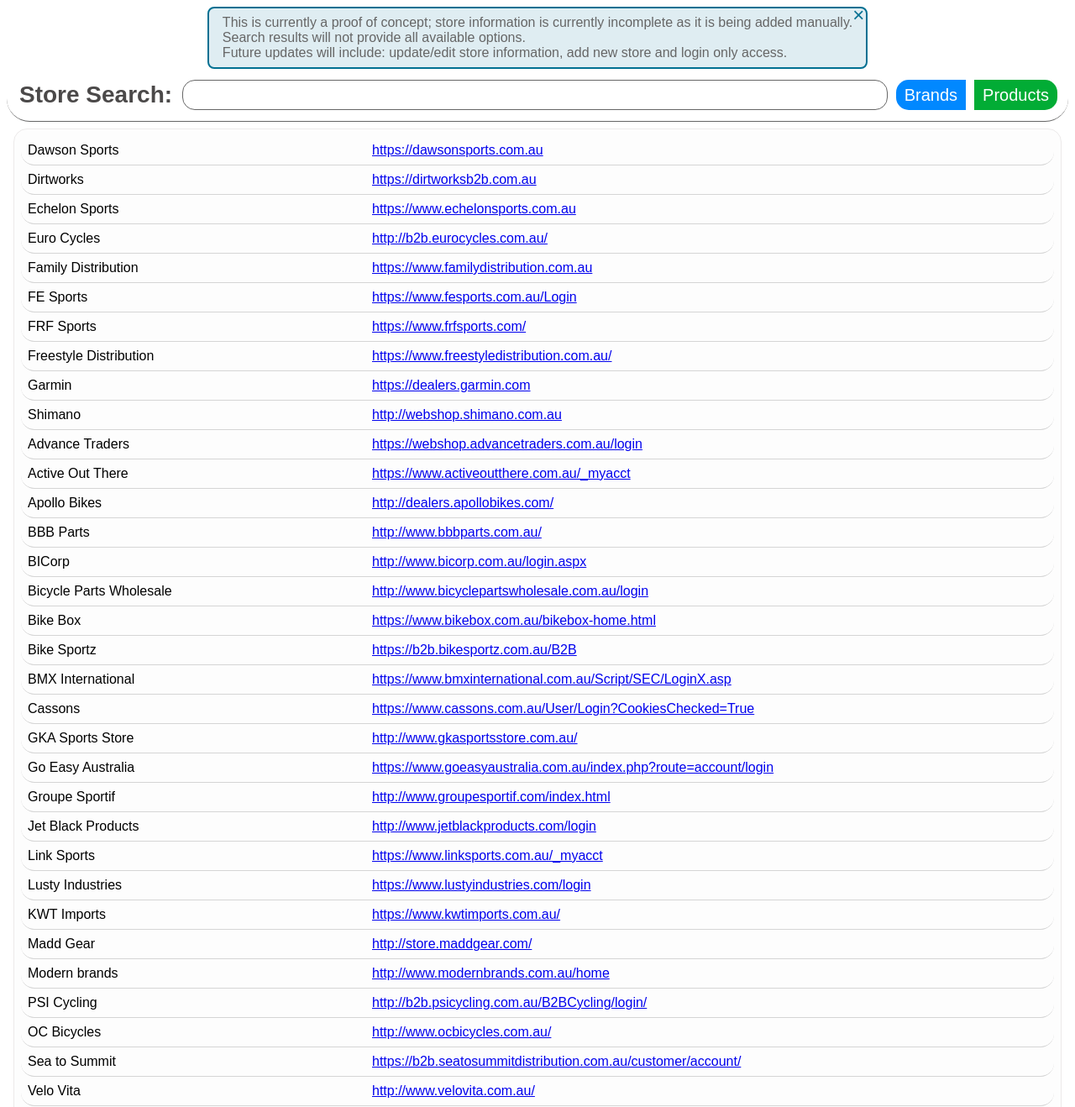
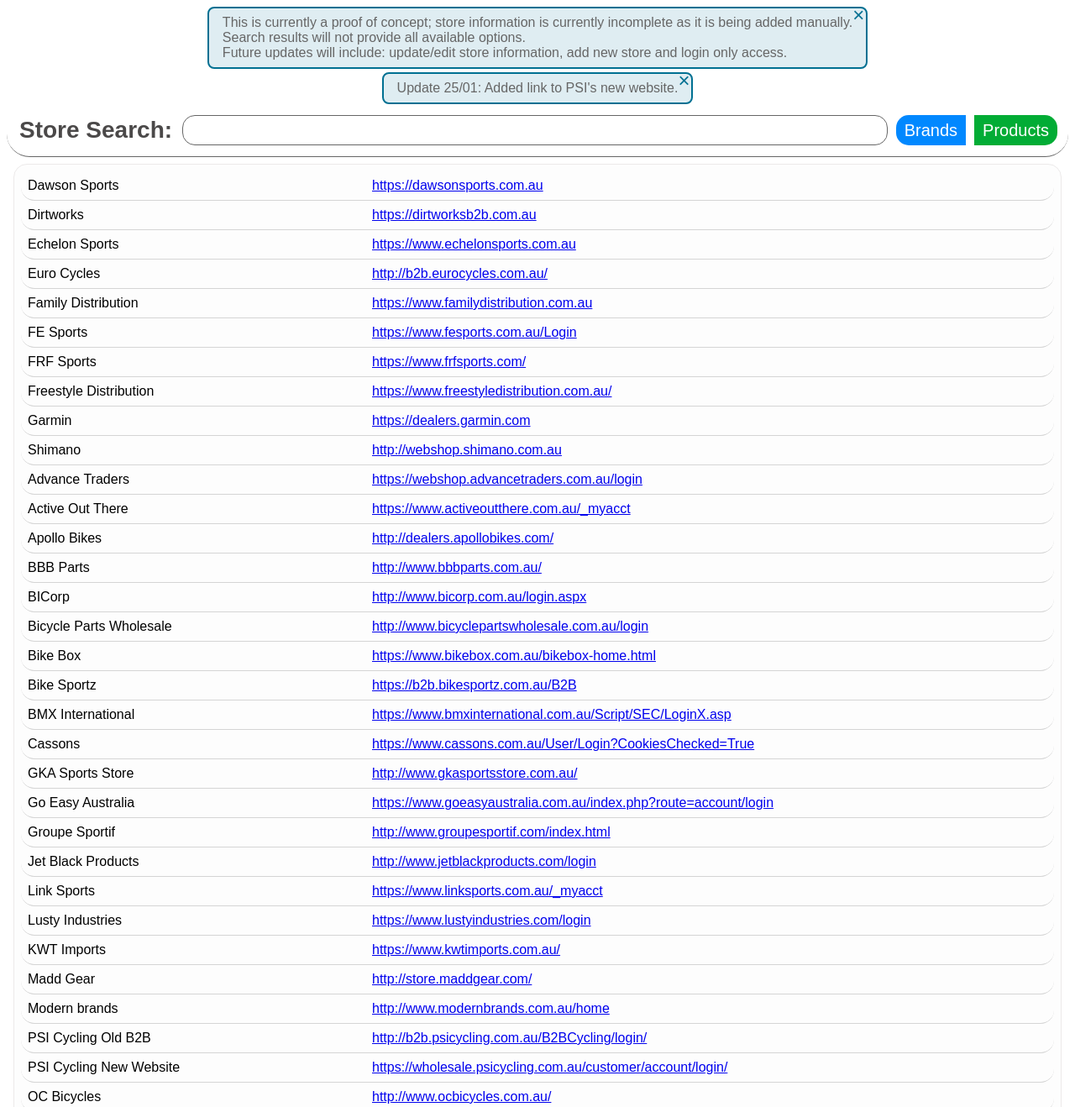
Before and after one commit to auxcodes/store-brand-reference, a plain HTML site: page index.html in a window 1280 px wide. Shown: the top 1318 px of the page at 84% size. Drawn offline with Linux system fonts and the light colour scheme.

Commit message:
Add PSI' new b2b site

```diff
--- a/assets/store-data.json
+++ b/assets/store-data.json
@@ -86,8 +86,8 @@
     {
         "storeName": "BICorp",
         "storeURL": "http://www.bicorp.com.au/login.aspx",
-        "brands": "Acentia, Azur, BC, Bellwether, Beto, Blastoff, Cygo, Exustar, Ezi Grip, Freedom, Jagwire, Jansport, KMC, Krush, Licensed, Lizard Skins, M2O, Michelin, Mirrycle, Never Flat, On Guard, Orange Seal, Oury, Pacific, Pacific Kidz Bitz, Profile Design, Proline, Quad Lock, Recoil, Rock N Roll, Ryder, Shogun, SKLZ, Sunrace, Super B, Superstand, Tannus, Tektro, Tioga, Torker, Trail Gator, Triad, True Blue, Urban Iki, Vulcan",
-        "parts": "clothing, grips, cables, chains, cleaning, bar tape, tyres, tires, sealant, rim tape, cranks, crankset, bmx, lube, chain lube, tools, brakes, inserts,"
+        "brands": "Acentia, Azur, BC, Bellwether, Beto, Blastoff, Cygo, Exustar, Ezi Grip, Freedom, Jagwire, Jansport, KMC, Krush, Licensed, Lizard Skins, M2O, Michelin, Mirrycle, Never Flat, On Guard, Orange Seal, Oury, Pacific, Pacific Kidz Bitz, Pedal, Profile Design, Proline, Quad Lock, Recoil, Rock N Roll, Ryder, Shogun, SKLZ, Sunrace, Super B, Superstand, Tannus, Tektro, Tioga, Torker, Trail Gator, Triad, True Blue, Urban Iki, Vulcan",
+        "parts": "clothing, grips, cables, chains, cleaning, bar tape, tyres, tires, sealant, rim tape, cranks, crankset, bmx, lube, chain lube, tools, brakes, inserts, hangers"
     },
     {
         "storeName": "Bicycle Parts Wholesale",
@@ -174,8 +174,14 @@
         "parts": ""
     },
     {
-        "storeName": "PSI Cycling",
+        "storeName": "PSI Cycling Old B2B",
         "storeURL": "http://b2b.psicycling.com.au/B2BCycling/login/",
+        "brands": "ABUS, Avid, Cannondale, Fox, Goodyear, GT, Lezyne, Mongoose, Quarq, Rock Shox, Schwinn, SRAM",
+        "parts": "locks, brakes, brake pads, suspension, tyres, tires, pumps, tools, bikes, power meter, cassettes, chains, shifters"
+    },
+    {
+        "storeName": "PSI Cycling New Website",
+        "storeURL": "https://wholesale.psicycling.com.au/customer/account/login/",
         "brands": "ABUS, Avid, Cannondale, Fox, Goodyear, GT, Lezyne, Mongoose, Quarq, Rock Shox, Schwinn, SRAM",
         "parts": "locks, brakes, brake pads, suspension, tyres, tires, pumps, tools, bikes, power meter, cassettes, chains, shifters"
     },
--- a/index.html
+++ b/index.html
@@ -30,11 +30,11 @@
             <span class="notif-text">Future updates will include: update/edit store information, add new store and login
                 only access.</span>
         </div>
-        <!-- <div id="notif-02" class="notification-bar">
+        <div id="notif-02" class="notification-bar">
             <span onclick="document.getElementById('notif-02').style.display='none'" class="notif-close"
                 title="Close Modal">&times;</span>
-            <span class="notif-text">Update 13/12: KWT Brands and Products added. </span>
-        </div> -->
+            <span class="notif-text">Update 25/01: Added link to PSI's new website. </span>
+        </div>
         <div class="search-bar">
             <form id="form-search" class="search-form">
                 <label class="search-label" for="searchInput">Store Search:</label>
```
